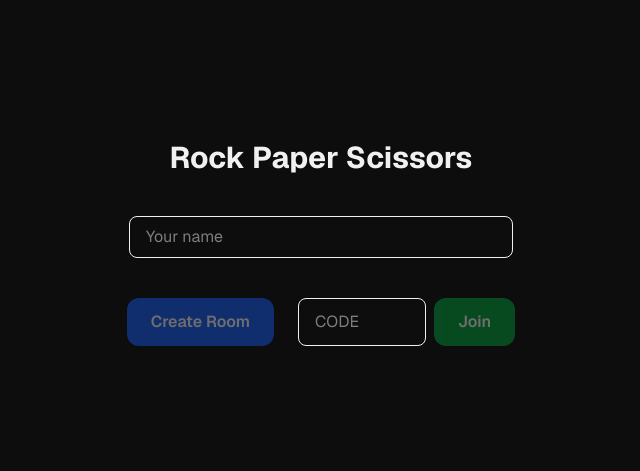
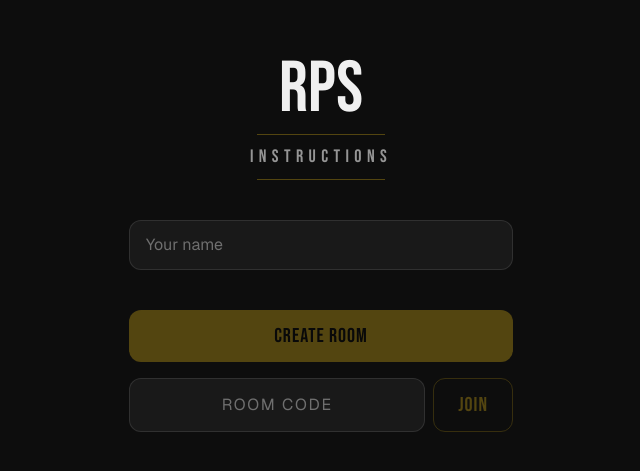
Before and after one commit to capybaracodeteam/1v1-games, a Next.js app in the folder client/: page /lobby in a window 1280 px wide. Shown: the part 157-628 px from the top of the page, without its empty margins (319-959 px from the left). Built offline with nearby package versions, Linux system fonts and the light colour scheme; no server answers.

Commit message:
feat: revamp lobby page to match dark arcade theme
Co-Authored-By: Claude Sonnet 4.6 <noreply@anthropic.com>

```diff
--- a/client/app/lobby/page.tsx
+++ b/client/app/lobby/page.tsx
@@ -6,7 +6,7 @@ import { useLobby } from "@/hooks/useLobby";
 import type { GameType } from "@1v1/shared";
 
 const GAME_LABELS: Record<GameType, string> = {
-  rps: "Rock Paper Scissors",
+  rps: "RPS",
   wordle: "Wordle",
   tetris: "Tetris",
 };
@@ -28,31 +28,37 @@ function LobbyContent() {
   const ready = playerName.trim().length > 0;
 
   return (
-    <main className="flex flex-col items-center justify-center flex-1 gap-10 p-8">
-      <h1 className="text-3xl font-bold">{gameLabel}</h1>
+    <main className="flex flex-col items-center justify-center flex-1 gap-10 px-6 py-16 bg-background">
+
+      <div className="text-center space-y-2">
+        <h1 className="font-bebas text-6xl sm:text-7xl text-foreground leading-none">{gameLabel}</h1>
+        <div className="h-px w-32 bg-accent/30 mx-auto" />
+        <p className="font-bebas text-lg tracking-[0.3em] text-foreground/60 uppercase">Instructions</p>
+        <div className="h-px w-32 bg-accent/30 mx-auto" />
+      </div>
 
       <div className="w-full max-w-sm flex flex-col gap-3">
         <input
-          className="border rounded-lg px-4 py-2 w-full"
+          className="bg-white/5 border border-white/10 rounded-xl px-4 py-3 w-full text-foreground placeholder:text-foreground/40 focus:outline-none focus:border-accent/60 focus:shadow-[0_0_12px_-2px_#F5C51844] transition-all"
           placeholder="Your name"
           value={playerName}
           onChange={(e) => setPlayerName(e.target.value)}
         />
       </div>
 
-      <div className="flex gap-6 flex-wrap justify-center">
+      <div className="flex flex-col items-center gap-4 w-full max-w-sm">
         <button
           disabled={!ready}
           onClick={() => createRoom(gameType, playerName.trim())}
-          className="px-6 py-3 bg-blue-600 text-white rounded-xl font-semibold disabled:opacity-40 hover:bg-blue-700 transition-colors"
+          className="w-full px-6 py-3 bg-accent text-black font-bebas text-xl tracking-wider rounded-xl disabled:opacity-30 hover:shadow-[0_0_20px_-4px_#F5C518] transition-all duration-200"
         >
           Create Room
         </button>
 
-        <div className="flex gap-2">
+        <div className="flex gap-2 w-full">
           <input
-            className="border rounded-lg px-4 py-2 w-32 uppercase"
-            placeholder="Code"
+            className="bg-white/5 border border-white/10 rounded-xl px-4 py-3 w-full uppercase text-center text-foreground placeholder:text-foreground/40 tracking-widest focus:outline-none focus:border-accent/60 focus:shadow-[0_0_12px_-2px_#F5C51844] transition-all"
+            placeholder="Room Code"
             maxLength={6}
             value={joinCode}
             onChange={(e) => setJoinCode(e.target.value.toUpperCase())}
@@ -60,7 +66,7 @@ function LobbyContent() {
           <button
             disabled={!ready || joinCode.length !== 6}
             onClick={() => joinRoom(joinCode, playerName.trim())}
-            className="px-6 py-3 bg-green-600 text-white rounded-xl font-semibold disabled:opacity-40 hover:bg-green-700 transition-colors"
+            className="px-6 py-3 border border-accent/60 text-accent font-bebas text-xl tracking-wider rounded-xl disabled:opacity-30 hover:bg-accent/10 hover:shadow-[0_0_20px_-4px_#F5C51844] transition-all duration-200"
           >
             Join
           </button>
@@ -68,14 +74,21 @@ function LobbyContent() {
       </div>
 
       {roomCode && (
-        <div className="text-center">
-          <p className="text-gray-500">Room created! Share this code:</p>
-          <p className="text-4xl font-mono font-bold tracking-widest">{roomCode}</p>
-          <p className="text-gray-400 animate-pulse mt-2">Waiting for opponent…</p>
+        <div className="text-center space-y-2">
+          <div className="h-px w-48 bg-accent/30 mx-auto" />
+          <p className="font-bebas text-lg tracking-[0.3em] text-foreground/60 uppercase">Share This Code</p>
+          <p
+            className="font-bebas text-6xl text-accent tracking-widest leading-none"
+            style={{ textShadow: "0 0 30px #F5C518, 0 0 60px #F5C51866" }}
+          >
+            {roomCode}
+          </p>
+          <p className="text-foreground/40 animate-pulse mt-2 tracking-wide">Waiting for opponent…</p>
+          <div className="h-px w-48 bg-accent/30 mx-auto" />
         </div>
       )}
 
-      {error && <p className="text-red-500">{error}</p>}
+      {error && <p className="text-accent/80 tracking-wide">{error}</p>}
     </main>
   );
 }
```
Also changed, not shown: 2 other files (tests, documents, lock files or other folders).
